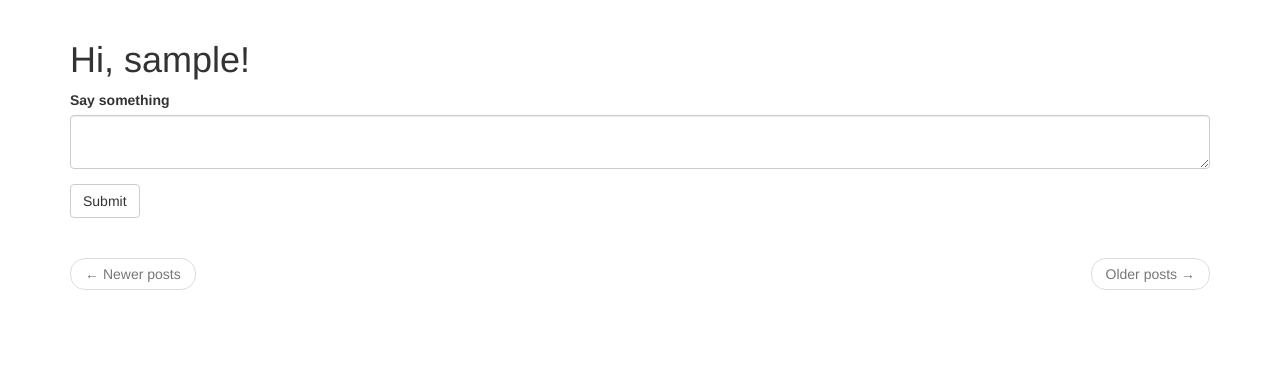
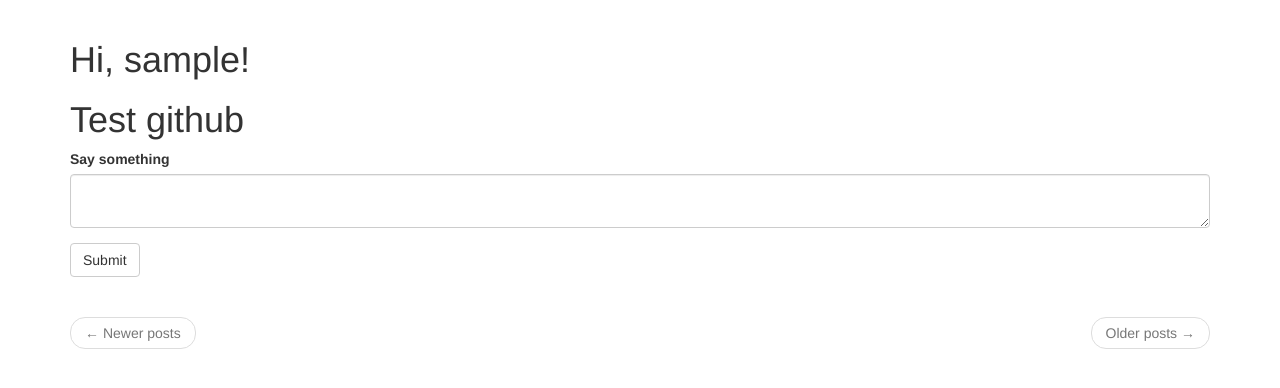
Before and after one commit to chaosssleo/nextdigital, a Flask app: page / in a window 1280 px wide. Shown: the part 52-440 px from the top of the page. Run offline with Flask 2, Linux system fonts and the light colour scheme; the visitor is signed in with stand-in values (Sample User, id 1); data comes from the database, SQL or seed files in the repository; data that the repository does not hold is empty; some libraries are stand-ins or nearby versions.

Commit message:
testgithub

```diff
--- a/app/templates/index.html
+++ b/app/templates/index.html
@@ -3,6 +3,7 @@
 
 {% block current_app_content %}
     <h1>{{ _('Hi, %(username)s!', username=current_user.username) }}</h1>
+    <h1>Test github</h1>
     {% if form %}
         {{ wtf.quick_form(form) }}
         <br>
```
